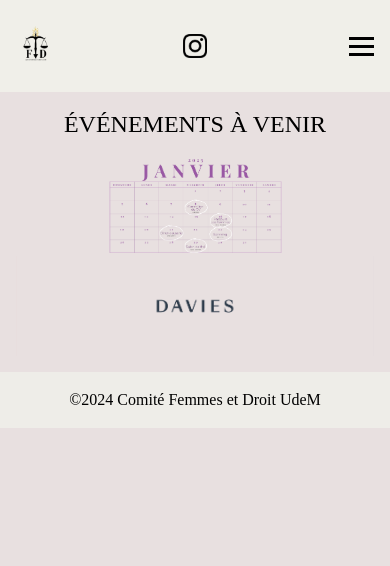
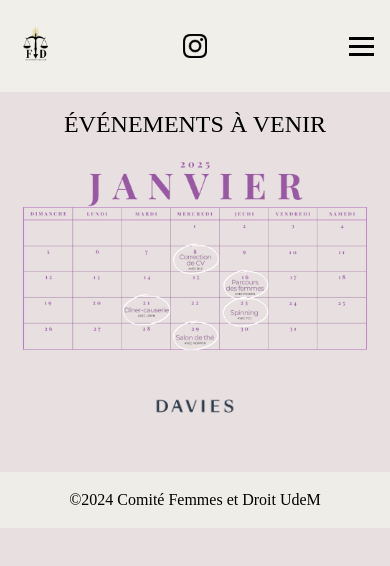
Before and after one commit to lucasadilla/UDEMDROIT, a Next.js app: page /venir in a window 390 px wide. Shown: the top 566 px of the page. Built offline with nearby package versions, Linux system fonts and the light colour scheme.

Commit message:
Made the calendar bigger

```diff
--- a/styles/global.css
+++ b/styles/global.css
@@ -795,6 +795,11 @@ button[type="submit"]:hover {
         height: 50vh;
     }
 
+    .calendar {
+        width: 100%;
+        max-width: none;
+    }
+
     .banner-text-box h1 {
         font-size: 2rem;
     }
```
